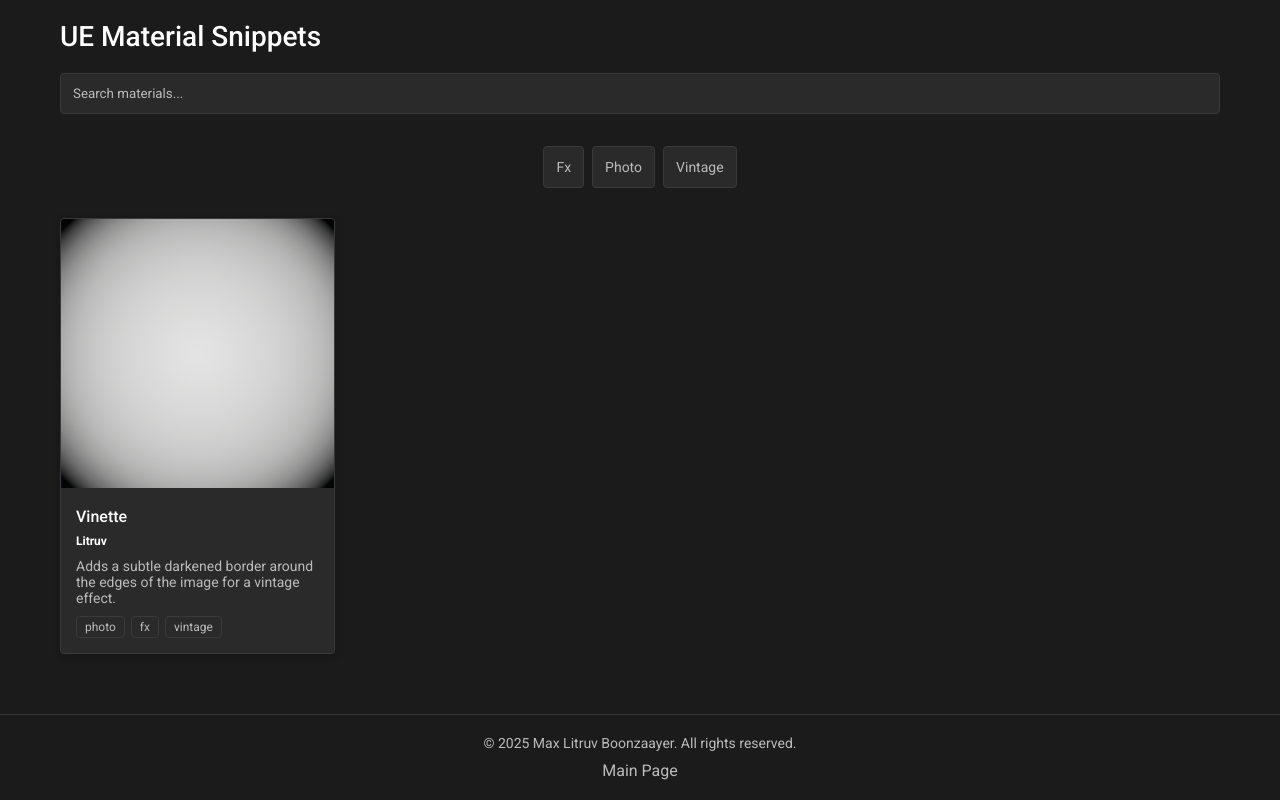
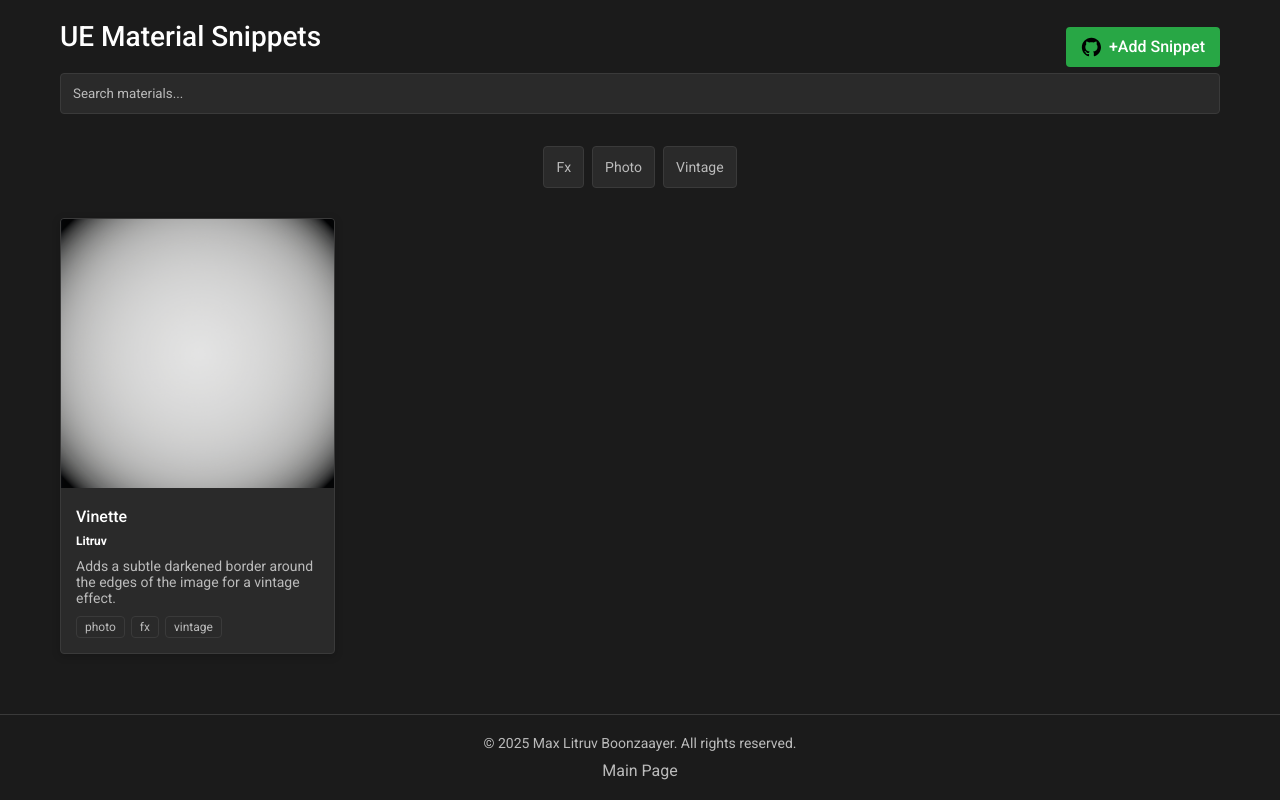
Before and after one commit to litruv/UE-MaterialSnippets, a plain HTML site: page index.html in a window 1280 px wide. Drawn offline with Linux system fonts and the light colour scheme.

```diff
--- a/index.html
+++ b/index.html
@@ -13,6 +13,12 @@
             <header>
                 <div class="header-content">
                     <h1><span class="highlight">UE</span> Material Snippets</h1>
+                    <a href="https://github.com/litruv/UE-MaterialSnippets/pulls" target="_blank" class="add-snippet-button">
+                        <svg height="32" aria-hidden="true" viewBox="0 0 24 24" version="1.1" width="32" data-view-component="true" class="octicon octicon-mark-github v-align-middle">
+                            <path d="M12.5.75C6.146.75 1 5.896 1 12.25c0 5.089 3.292 9.387 7.863 10.91.575.101.79-.244.79-.546 0-.273-.014-1.178-.014-2.142-2.889.532-3.636-.704-3.866-1.35-.13-.331-.69-1.352-1.18-1.625-.402-.216-.977-.748-.014-.762.906-.014 1.553.834 1.769 1.179 1.035 1.74 2.688 1.25 3.349.948.1-.747.402-1.25.733-1.538-2.559-.287-5.232-1.279-5.232-5.678 0-1.25.445-2.285 1.178-3.09-.115-.288-.517-1.467.115-3.048 0 0 .963-.302 3.163 1.179.92-.259 1.897-.388 2.875-.388.977 0 1.955.13 2.875.388 2.2-1.495 3.162-1.179 3.162-1.179.633 1.581.23 2.76.115 3.048.733.805 1.179 1.825 1.179 3.09 0 4.413-2.688 5.39-5.247 5.678.417.36.776 1.05.776 2.128 0 1.538-.014 2.774-.014 3.162 0 .302.216.662.79.547C20.709 21.637 24 17.324 24 12.25 24 5.896 18.854.75 12.5.75Z"></path>
+                        </svg>
+                        +Add Snippet
+                    </a>
                 </div>
                 <div class="filter-container">
                     <div class="search-box">
--- a/style.css
+++ b/style.css
@@ -299,3 +299,25 @@ footer {
 .footer-content nav a:hover {
     color: var(--primary-color);
 }
+
+.add-snippet-button {
+    display: flex;
+    align-items: center;
+    background-color: #28a745;
+    color: #fff;
+    padding: 10px 15px;
+    border-radius: var(--border-radius);
+    text-decoration: none;
+    font-weight: 500;
+    transition: background-color 0.2s;
+}
+
+.add-snippet-button svg {
+    width: 20px;
+    height: 20px;
+    margin-right: 8px;
+}
+
+.add-snippet-button:hover {
+    background-color: #218838;
+}
```
Also changed, not shown: 2 other files.
